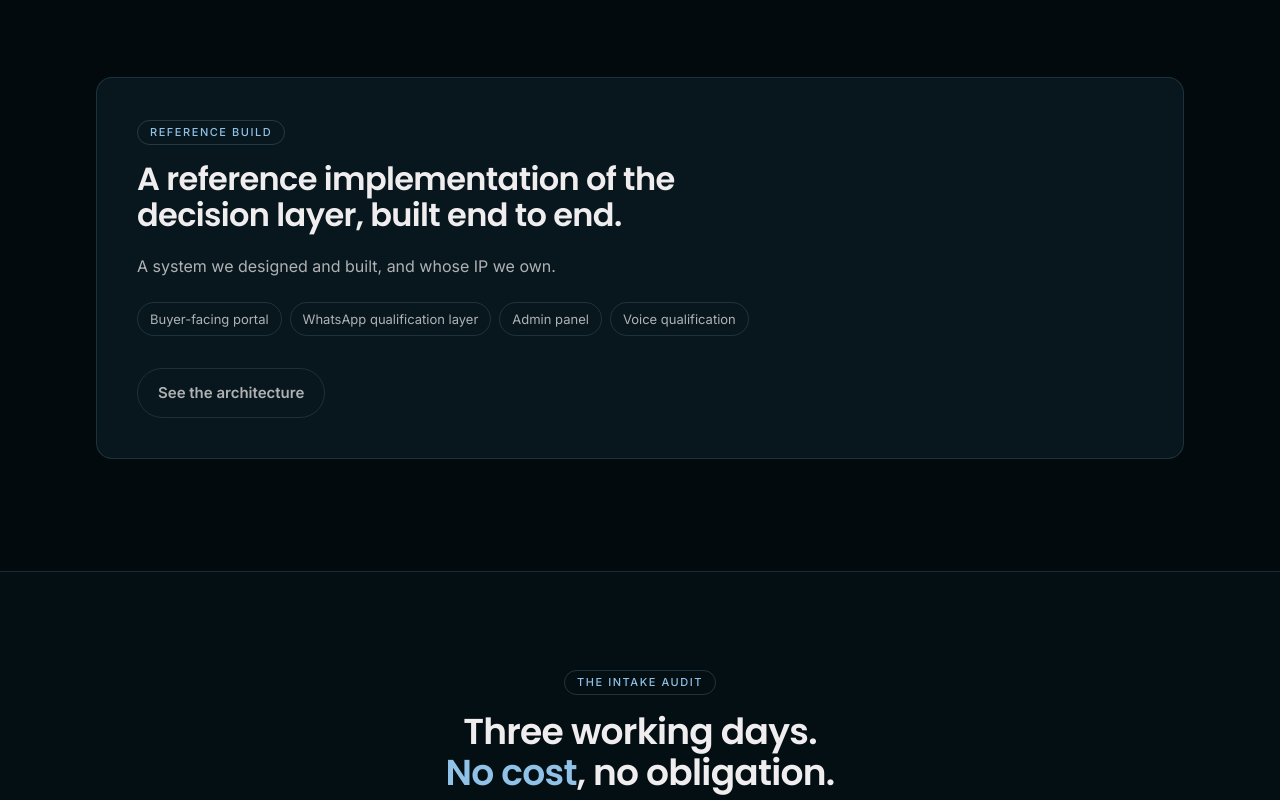
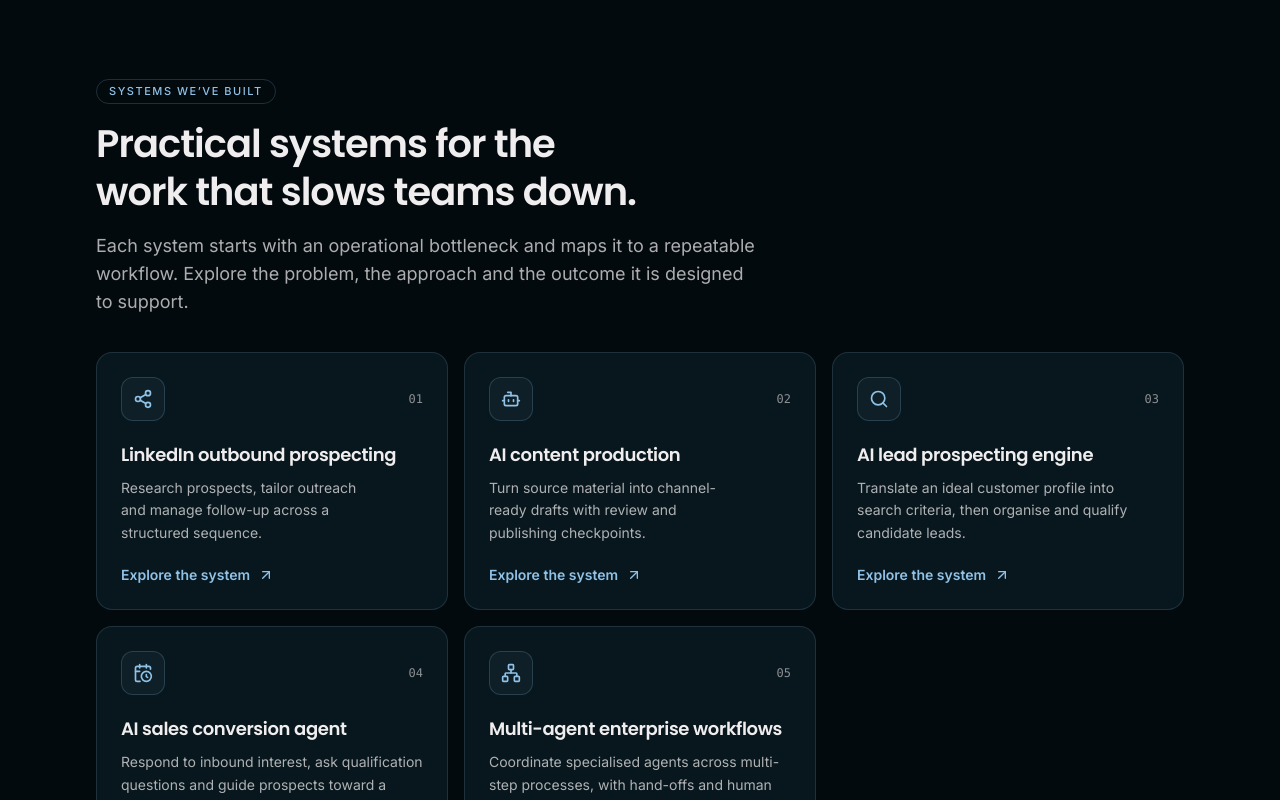
Before and after one commit to geektanishk18/figuredoutai, a Next.js app: page / in a window 1280 px wide. Shown: the part 4700-5500 px from the top of the page. Built offline with nearby package versions, Linux system fonts and the light colour scheme; no server answers.

Commit message:
Show systems portfolio on homepage

```diff
--- a/app/page.tsx
+++ b/app/page.tsx
@@ -5,6 +5,7 @@ import { Hero } from '@/components/home/Hero'
 import { HowItWorks } from '@/components/home/HowItWorks'
 import { IndustriesGrid } from '@/components/home/IndustriesGrid'
 import { ReferenceBuildTeaser } from '@/components/home/ReferenceBuildTeaser'
+import { SystemsShowcase } from '@/components/home/SystemsShowcase'
 
 export default function HomePage() {
   return (
@@ -14,6 +15,7 @@ export default function HomePage() {
       <Comparison />
       <HowItWorks />
       <IndustriesGrid />
+      <SystemsShowcase />
       <ReferenceBuildTeaser />
       <AuditBand />
     </>
```
